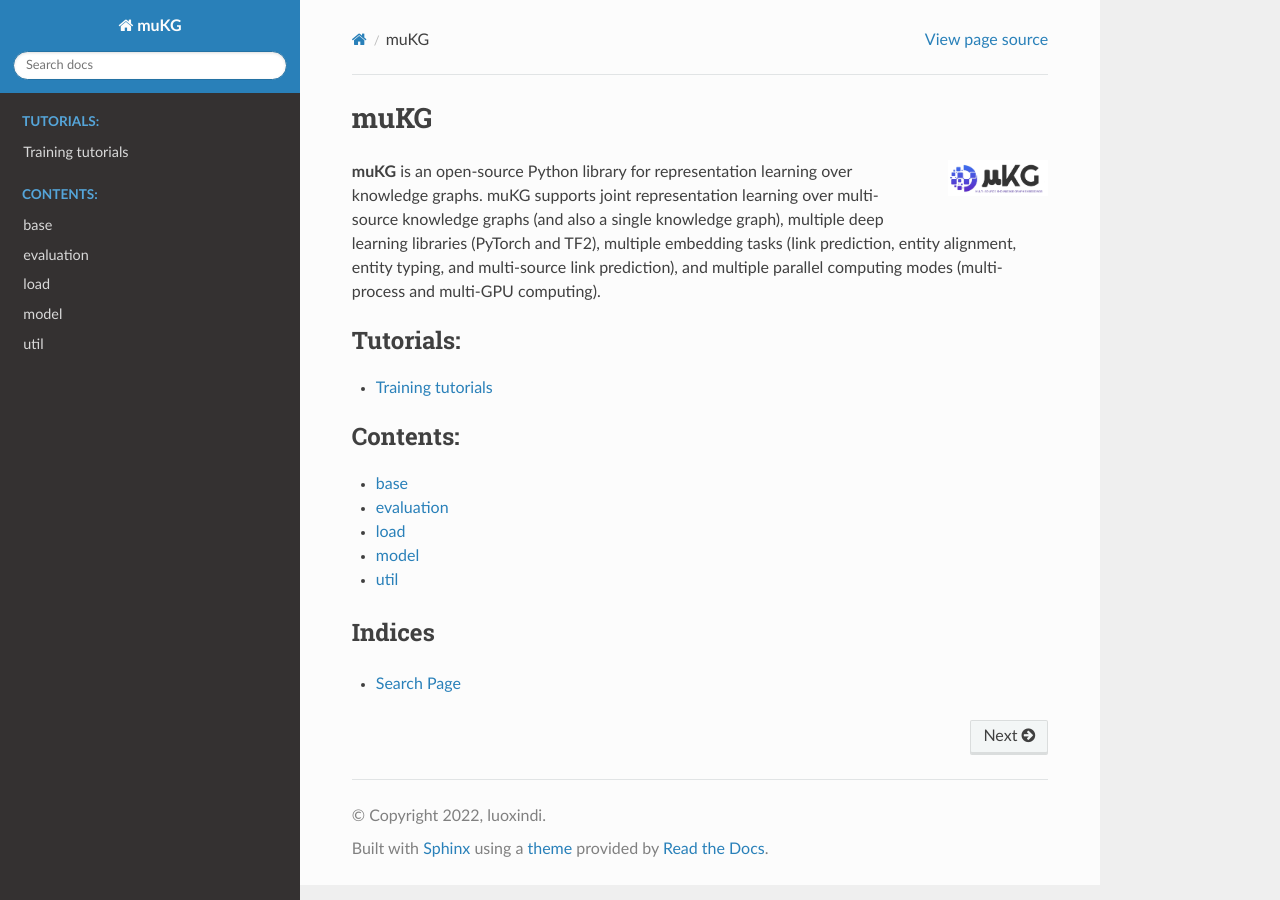
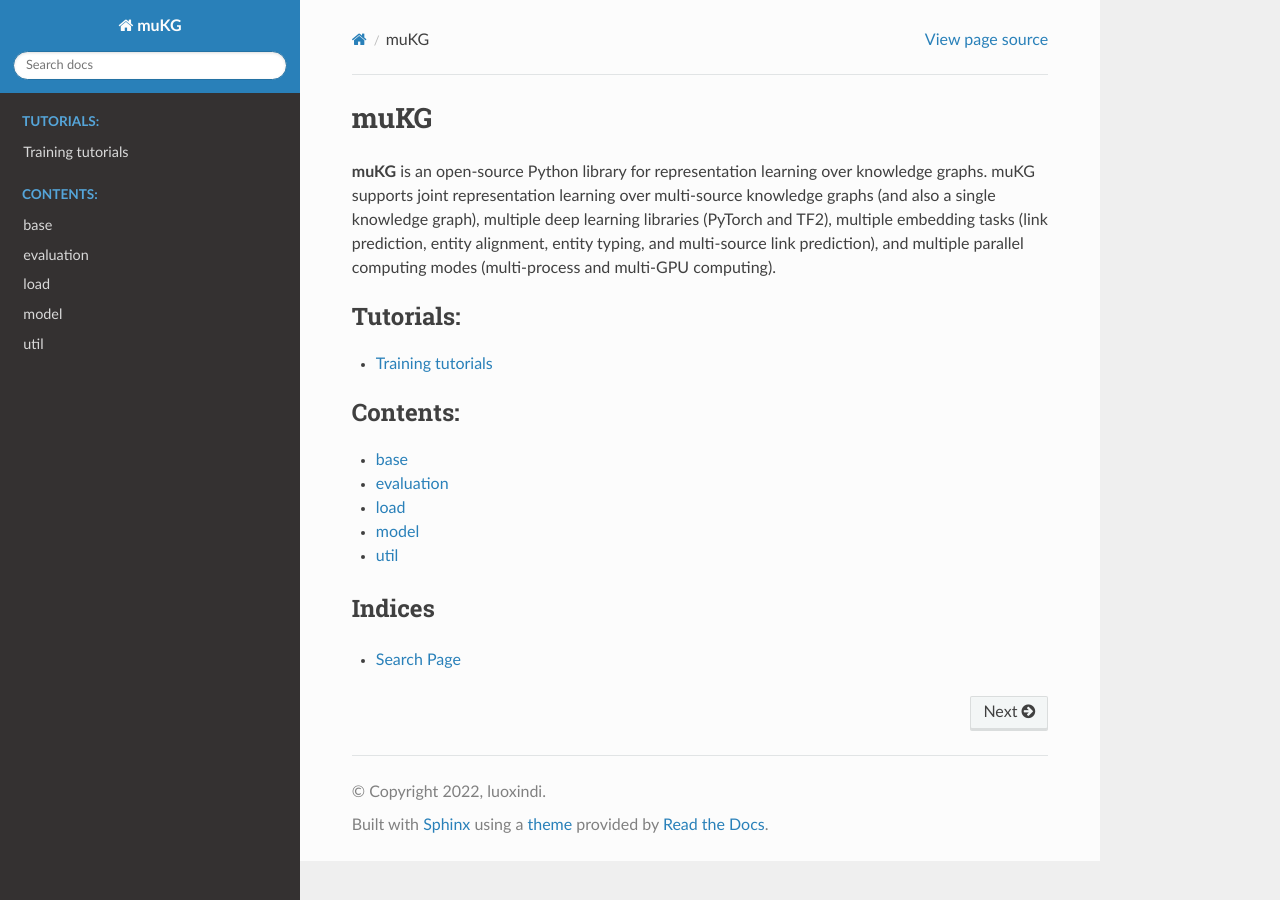
Before and after one commit to nju-websoft/muKG, a Sphinx documentation site: the page built from docs/index.rst, in a window 1280 px wide. Built offline with Sphinx 7.4.7 and the Read the Docs theme 2.0.0, drawn with Linux system fonts in a browser that asks for light colours.

Commit message:
Add docs

```diff
--- a/docs/index.rst
+++ b/docs/index.rst
@@ -7,10 +7,6 @@
 muKG
 ========
 
-.. image:: https://github.com/nju-websoft/muKG/blob/main/figs/logo.png
-    :align: right
-    :width: 100px
-    :alt: logo muKG
 
 **muKG** is an open-source Python library for representation learning over knowledge graphs. muKG supports joint representation learning over multi-source knowledge graphs (and also a single knowledge graph), multiple deep learning libraries (PyTorch and TF2), multiple embedding tasks (link prediction, entity alignment, entity typing, and multi-source link prediction), and multiple parallel computing modes (multi-process and multi-GPU computing).
 
```
Also changed, not shown: 13 other files.
